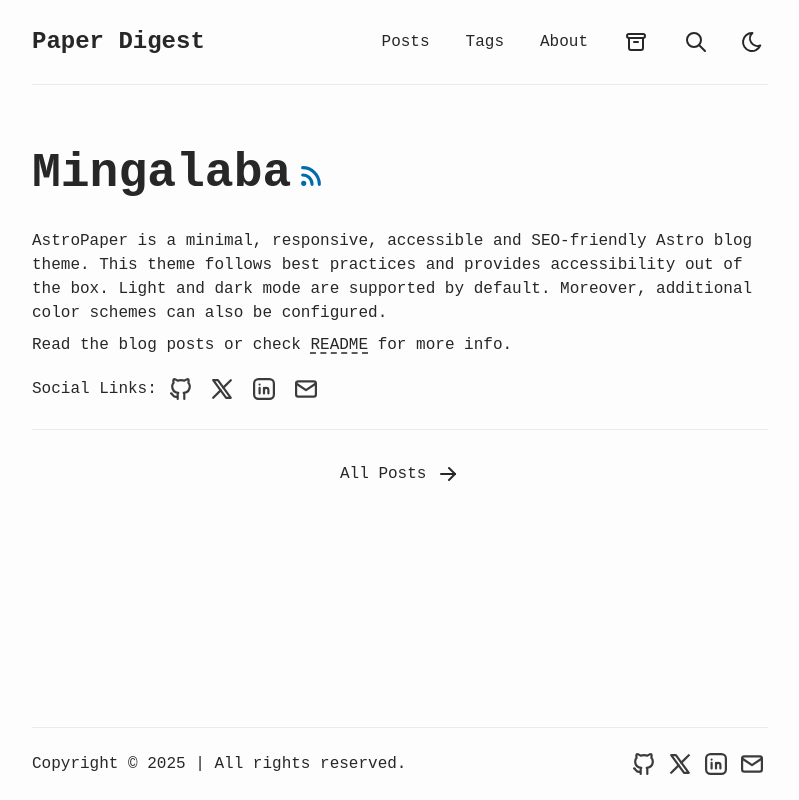
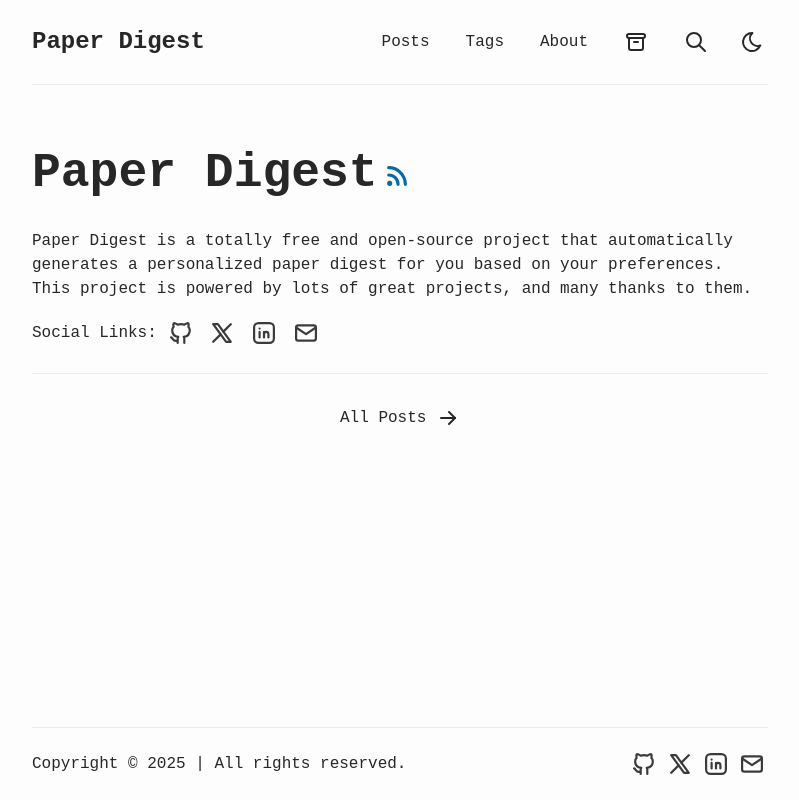
Before and after one commit to Yikai-Liao/PaperDigest, an Astro site in the folder website/: page / in a window 1280 px wide. Shown: the whole page, without its empty margins (240-1039 px from the left). Built offline with nearby package versions, Linux system fonts and the light colour scheme; Astro itself is replaced by a stand-in of ours; a small style sheet from the web is missing.

Commit message:
feat: 更新首页标题和项目描述，改为详细说明Paper Digest的功能

```diff
--- a/website/src/pages/index.astro
+++ b/website/src/pages/index.astro
@@ -25,7 +25,7 @@
   <main id="main-content" data-layout="index">
     <section id="hero" class="pt-8 pb-6">
       <h1 class="my-4 inline-block text-4xl font-bold sm:my-8 sm:text-5xl">
-        Mingalaba
+        Paper Digest
       </h1>
       <a
         target="_blank"
@@ -43,19 +43,10 @@
       </a>
 
       <p>
-        AstroPaper is a minimal, responsive, accessible and SEO-friendly Astro
-        blog theme. This theme follows best practices and provides accessibility
-        out of the box. Light and dark mode are supported by default. Moreover,
-        additional color schemes can also be configured.
-      </p>
-      <p class="mt-2">
-        Read the blog posts or check
-        <LinkButton
-          class="underline decoration-dashed underline-offset-4 hover:text-accent"
-          href="https://github.com/satnaing/astro-paper#readme"
-        >
-          README
-        </LinkButton> for more info.
+        Paper Digest is a totally free and open-source project that
+        automatically generates a personalized paper digest for you
+        based on your preferences. This project is powered by lots of great projects,
+        and many thanks to them.
       </p>
       {
         // only display if at least one social link is enabled
```
